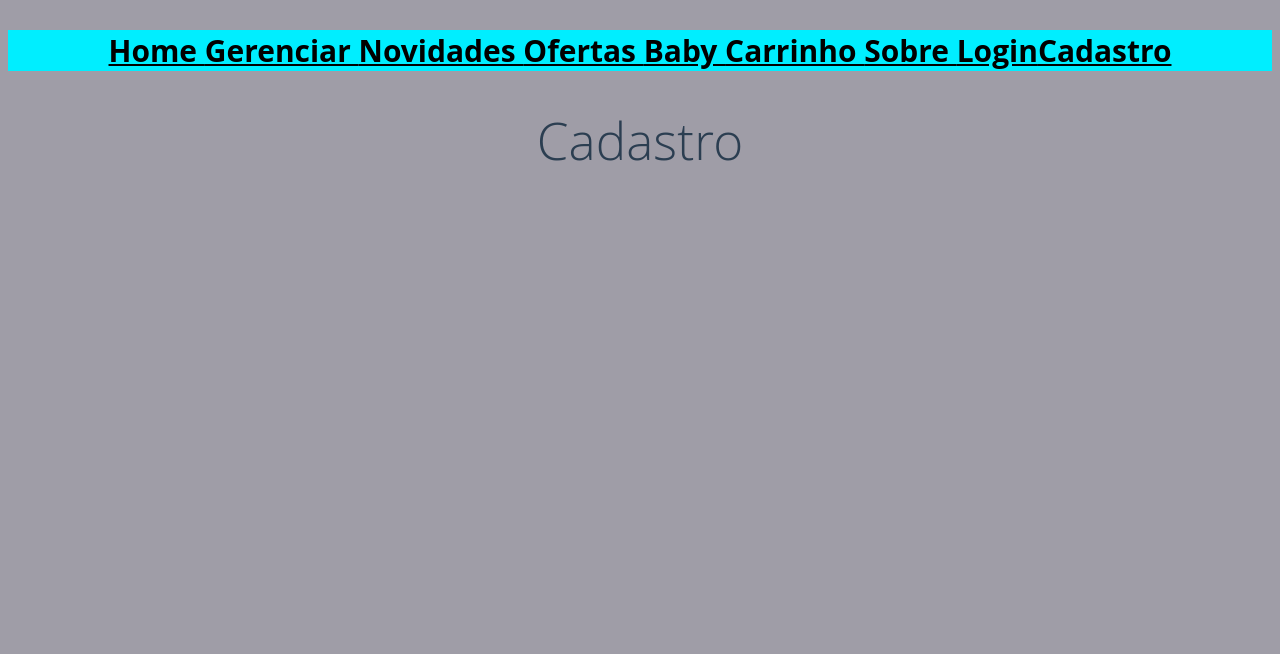
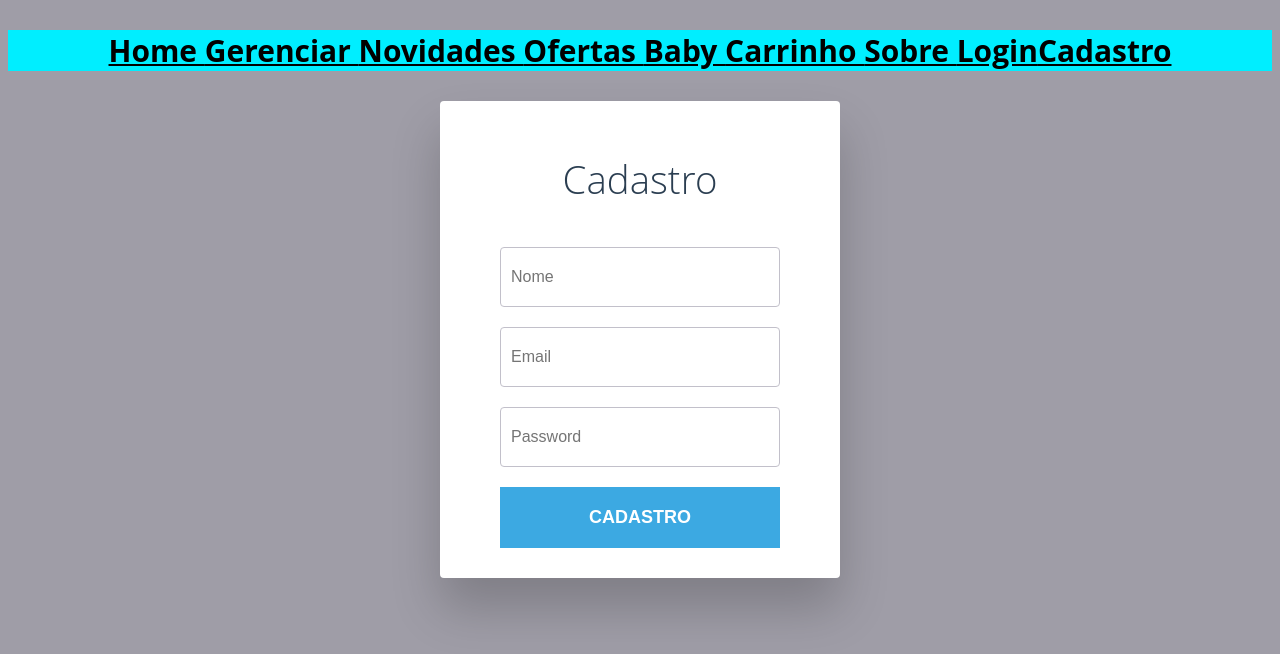
Before and after one commit to Eliseu-F/PW---Projeto-React, a React app in the folder client/: page /cadastro in a window 1280 px wide. Built offline with nearby package versions, Linux system fonts and the light colour scheme.

Commit message:
Alterações nas requisições de Inserir usuario e login

```diff
--- a/client/src/App.css
+++ b/client/src/App.css
@@ -53,6 +53,21 @@ a:active:hover {
   box-shadow: 0px 30px 50px 0px rgba(0, 0, 0, 0.2);
 }
 
+.cadastro-form-wrap {
+  background-color: #fff;
+  width: 70%;
+  max-width: 400px;
+  margin: 30px auto;
+  text-align: center;
+  padding: 20px 0 0 0;
+  border-radius: 4px;
+  box-shadow: 0px 30px 50px 0px rgba(0, 0, 0, 0.2);
+}
+
+.cadastro-form {
+  padding: 0 60px;
+}
+
 .login-form {
   padding: 0 60px;
 }
@@ -67,6 +82,7 @@ input {
   border-radius: 4px;
 }
 
+input[type="nome"],
 input[type="password"],
 input[type="email"] {
   width: 100%;
@@ -83,10 +99,31 @@ input[type="email"] {
   display: inline-block;
   background: none;
 }
-
+input[type="nome"]:focus,
 input[type="password"]:focus,
 input[type="email"]:focus {
   border-color: #3ca9e2;
+}
+
+.btn-cadastro {
+  border: none;
+  display: block;
+  background-color: #3ca9e2;
+  color: #fff;
+  font-weight: bold;
+  text-transform: uppercase;
+  cursor: pointer;
+  -webkit-transition: all 0.2s ease;
+  transition: all 0.2s ease;
+  font-size: 18px;
+  position: relative;
+  display: inline-block;
+  cursor: pointer;
+  text-align: center;
+  margin-bottom: 30px;
+  margin-top: 10px;
+  width: 100%;
+  padding: 20px;
 }
 
 .btn-login {
@@ -109,6 +146,11 @@ input[type="email"]:focus {
   width: 100%;
   padding: 20px;
 }
+.btn-cadastro:hover {
+  background-color: #329dd5;
+  -webkit-transition: all 0.2s ease;
+  transition: all 0.2s ease;
+}
 
 .btn-login:hover {
   background-color: #329dd5;
@@ -119,3 +161,7 @@ input[type="email"]:focus {
 header.container6 {
   background: rgb(0, 238, 255);
   position: top; }
+
+  span.container1 {
+    font-size: 20px;
+  }
--- a/client/src/pages/cadastro/index.js
+++ b/client/src/pages/cadastro/index.js
@@ -1,9 +1,85 @@
+import axios from "axios";
+import { useState } from "react";
+import { Link } from "react-router-dom";
+
 function Cadastro() {
+    const [nome, setNome] = useState('');
+    const [email, setEmail] = useState('');
+    const [password, setPassword] = useState('');
+    const [error, setError] = useState(false);
+    const [user, setUser] = useState(null);
+
+
+    const handleLogin = async (e) => {
+        e.preventDefault();
+
+        console.log(nome, email, password);
+
+        try {
+            const response = await axios.post('http://localhost:3001/cadastro',
+                JSON.stringify({ nome, email, password }),
+                {
+                    headers: { 'Content-Type': 'application/json' }
+                }
+            );
+
+            console.log(response.data);
+            setUser(response.data);
+
+        } catch (error) {
+            if (!error?.response) {
+                setError('Erro ao acessar o servidor');
+            } else if (error.response.status === 401) {
+                setError('Usuário ou senha inválidos')
+            };
+        };
+    };
+
+    const handleLogout = async (e) => {
+        e.preventDefault();
+        setUser(null);
+        setError('');
+        setEmail('');
+    };
+
     return (
-        <div>
-            <h1>Cadastro</h1>
+        <div className="cadastro-form-wrap">
+            {user === null ? (
+                <div>
+                    <h2>Cadastro</h2>
+                    <form className='cadastro-form'>
+                        <input type="nome"
+                            name="nome"
+                            placeholder="Nome"
+                            required
+                            onChange={(e) => setNome(e.target.value)} />
+                        <input type="email"
+                            name="email"
+                            placeholder="Email"
+                            required
+                            onChange={(e) => setEmail(e.target.value)} />
+                        <input type="password"
+                            name="password"
+                            placeholder="Password"
+                            required
+                            onChange={(e) => setPassword(e.target.value)} />
+                        <button type="submit"
+                            className='btn-cadastro'
+                            onClick={(e) => handleLogin(e)}>Cadastro</button>
+                    </form>
+                    <p>{error}</p>
+                </div>
+            ) : (
+                <div>
+                    <h1>Ola, {user.name}</h1>
+                    <button type="button"
+                        className='btn-login'
+                        onClick={(e) => handleLogout(e)}> Logout</button>
+
+                </div>
+            )}
         </div>
-    )
+    );
 }
 
 export default Cadastro;
--- a/client/src/pages/login/index.js
+++ b/client/src/pages/login/index.js
@@ -16,7 +16,7 @@ function Login() {
         console.log(email, password);
 
         try {
-            const response = await axios.post('http://localhost:3001/login',
+            const response = await axios.post('http://localhost:3333/login',
                 JSON.stringify({ email, password }),
                 {
                     headers: { 'Content-Type': 'application/json' }
@@ -61,9 +61,16 @@ function Login() {
                         <button type="submit"
                             className='btn-login'
                             onClick={(e) => handleLogin(e)}>Login</button>
+
+                        <div>
+                            <span className="container1">Não possui conta?<Link to="/cadastro" >Criar conta </Link></span>
+
+                        </div>
                     </form>
                     <p>{error}</p>
                 </div>
+
+
             ) : (
                 <div>
                     <h1>Ola, {user.name}</h1>
--- a/server/src/server.ts
+++ b/server/src/server.ts
@@ -1,12 +1,16 @@
 import express, { Request, Response, NextFunction } from 'express'
 import 'express-async-errors'
 import { router } from './routes';
+
 const app = express();
+
 app.use(express.json())
+
 app.use(router);
+
 app.use((err: Error, req: Request, res: Response, next: NextFunction) => {
     if (err instanceof Error) {
-        //se for uma instãncia de Error - Vou laçar
+        //se for uma instãncia de Error - Vou lançar
         return res.status(400).json({
             error: err.message
         })
```
Also changed, not shown: server/src/controllers/user/CreateUserController.ts (+13 -1 lines), server/src/routes.ts (+9 -4 lines), server/src/services/user/CreateUserService.ts (+44 -3 lines), 1 other file.
